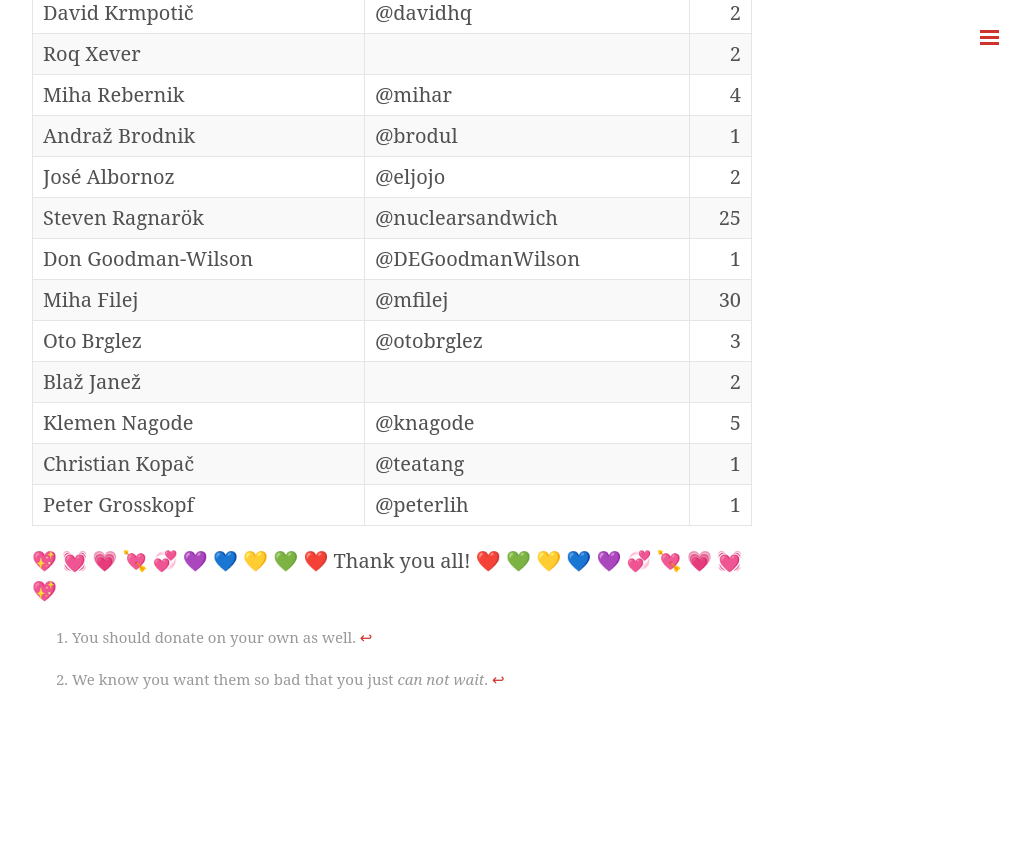
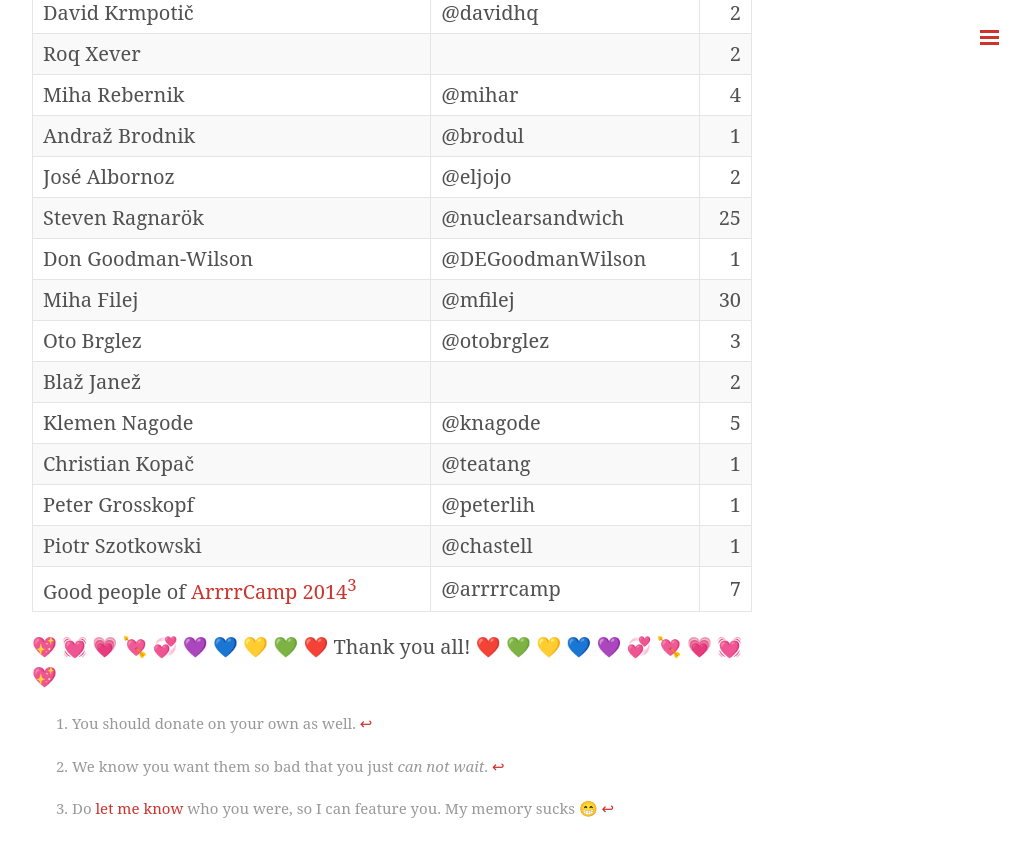
Before and after one commit to RubySlovenia/RubySlovenia.github.io, a Jekyll site: the page built from donations.md, in a window 1280 px wide and 900 px high, scrolled down 1166 px. Shown: the top 857 px of the window, without its empty margins (248-1278 px from the left). Built offline with Jekyll 4.4.1, drawn with Linux system fonts in a browser that asks for light colours; emoji names are drawn with the system emoji font; before the commit the page ends 1937 px from its top, so only the background shows below that.

Commit message:
add arrrrcamp donations

```diff
--- a/donations.md
+++ b/donations.md
@@ -39,8 +39,11 @@ Blaž Janež||2
 Klemen Nagode|@knagode|5
 Christian Kopač|@teatang|1
 Peter Grosskopf|@peterlih|1
+Piotr Szotkowski|@chastell|1
+Good people of [ArrrrCamp 2014](http://2014.arrrrcamp.be/)[^3]|@arrrrcamp|7
 
 :sparkling_heart: :heartbeat: :heartpulse: :cupid: :revolving_hearts: :purple_heart: :blue_heart: :yellow_heart: :green_heart: :heart: Thank you all! :heart: :green_heart: :yellow_heart: :blue_heart: :purple_heart: :revolving_hearts: :cupid: :heartpulse: :heartbeat: :sparkling_heart:
 
 [^1]: You should donate on your own as well.
 [^2]: We know you want them so bad that you just *can not wait*.
+[^3]: Do [let me know](https://twitter.com/RubySlovenia) who you were, so I can feature you. My memory sucks :grin:
```
